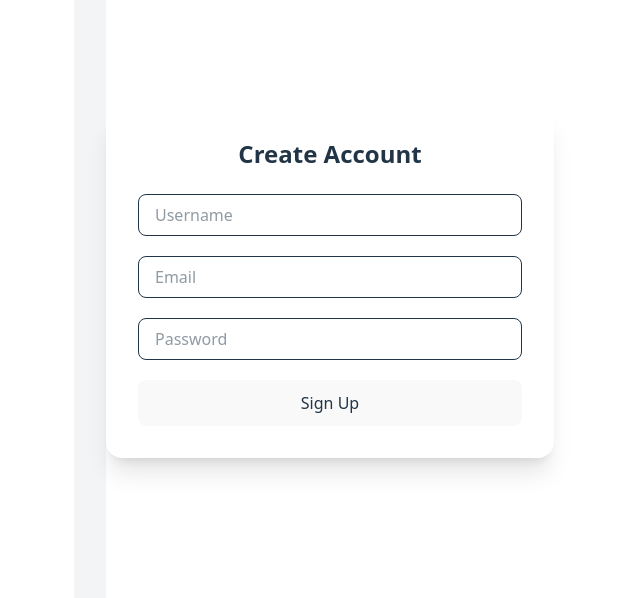
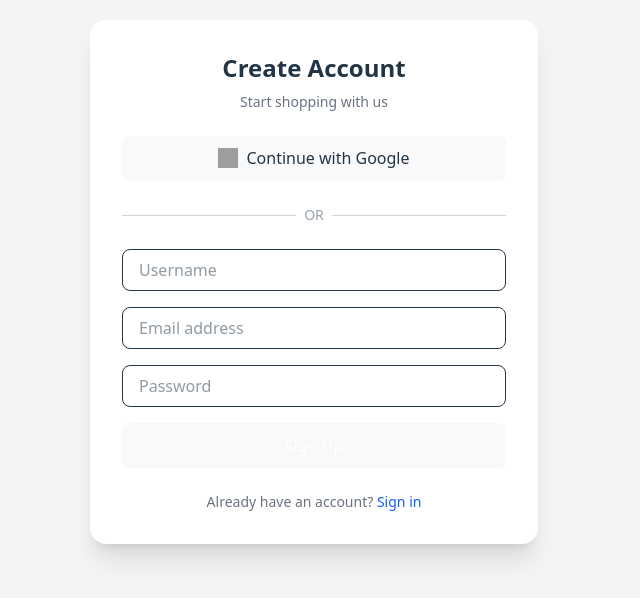
Before and after one commit to JosephAssefa-tech/Multi-Vendors, a React (Vite) app: page /signup in a window 1280 px wide. Shown: the part 118-716 px from the top of the page, without its empty margins (326-966 px from the left). Built offline with nearby package versions, Linux system fonts and the light colour scheme; grey boxes are pictures that could not be loaded.

Commit message:
adding google login support

```diff
--- a/src/components/SignUp.jsx
+++ b/src/components/SignUp.jsx
@@ -9,6 +9,9 @@ export default function SignUpForm() {
     email: "",
     password: ""
   })
+  const onGoogleLogin = () => {
+  window.location.href = "https://your-api.com/auth/google";
+};
 const [isSucceded, setIsSucceded] = useState(true)
   const [loading, setLoading] = useState(false)
   const [message, setMessage] = useState("")
@@ -58,17 +61,40 @@ const [isSucceded, setIsSucceded] = useState(true)
 
   return (
 
-    <div className="min-h-screen flex items-center justify-center  ">
-          <div className="min-h-screen  bg-gray-100 px-4">
+  <div className="min-h-screen flex items-center justify-center bg-gray-100 px-4">
 
-    </div>
       <div className="w-full max-w-md bg-white shadow-xl rounded-2xl p-8">
 
-        <h2 className="text-2xl font-bold text-center mb-6">
+
+        <h2 className="text-2xl font-bold text-center mb-2">
           Create Account
         </h2>
+        <p className="text-center text-gray-500 text-sm mb-6">
+          Start shopping with us
+        </p>
 
-        <form onSubmit={handleSubmit} className="space-y-5">
+
+        <button
+          onClick={onGoogleLogin}
+          className="w-full flex items-center justify-center gap-2 border py-2.5 rounded-lg hover:bg-gray-50 transition"
+        >
+          <img
+            src="https://www.svgrepo.com/show/475656/google-color.svg"
+            alt="Google"
+            className="w-5 h-5"
+          />
+          Continue with Google
+        </button>
+
+        {/* Divider */}
+        <div className="flex items-center my-6">
+          <hr className="flex-grow border-gray-300" />
+          <span className="px-2 text-gray-400 text-sm">OR</span>
+          <hr className="flex-grow border-gray-300" />
+        </div>
+
+        {/* Form */}
+        <form onSubmit={handleSubmit} className="space-y-4">
 
           <input
             type="text"
@@ -76,17 +102,17 @@ const [isSucceded, setIsSucceded] = useState(true)
             placeholder="Username"
             value={formData.username}
             onChange={handleChange}
-            className="w-full px-4 py-2 border rounded-lg focus:ring-2 focus:ring-blue-500"
+            className="w-full px-4 py-2 border rounded-lg focus:ring-2 focus:ring-blue-500 outline-none"
             required
           />
 
           <input
             type="email"
             name="email"
-            placeholder="Email"
+            placeholder="Email address"
             value={formData.email}
             onChange={handleChange}
-            className="w-full px-4 py-2 border rounded-lg focus:ring-2 focus:ring-blue-500"
+            className="w-full px-4 py-2 border rounded-lg focus:ring-2 focus:ring-blue-500 outline-none"
             required
           />
 
@@ -96,25 +122,32 @@ const [isSucceded, setIsSucceded] = useState(true)
             placeholder="Password"
             value={formData.password}
             onChange={handleChange}
-            className="w-full px-4 py-2 border rounded-lg focus:ring-2 focus:ring-blue-500"
+            className="w-full px-4 py-2 border rounded-lg focus:ring-2 focus:ring-blue-500 outline-none"
             required
           />
 
           <button
             type="submit"
             disabled={loading}
-            className="w-full bg-blue-600  py-2.5 rounded-lg font-semibold hover:bg-blue-700 disabled:bg-gray-400 transition"
+            className="w-full bg-blue-600 text-white py-2.5 rounded-lg font-semibold hover:bg-blue-700 disabled:bg-gray-400 transition"
           >
             {loading ? "Creating..." : "Sign Up"}
           </button>
 
           {message && (
-            <p className="text-center text-sm mt-3">
+            <p className="text-center text-sm text-gray-600">
               {message}
             </p>
           )}
+        </form>
 
-        </form>
+        {/* Footer */}
+        <p className="text-center text-sm text-gray-500 mt-6">
+          Already have an account?{" "}
+          <span className="text-blue-600 cursor-pointer hover:underline">
+            Sign in
+          </span>
+        </p>
       </div>
     </div>
   )
```
